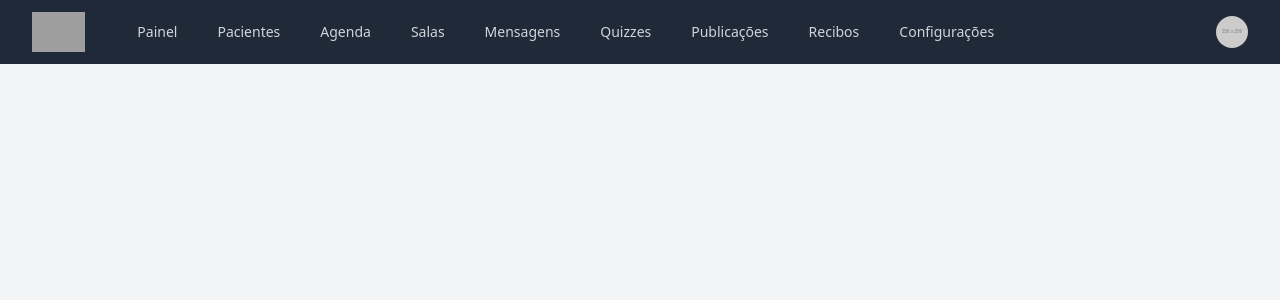
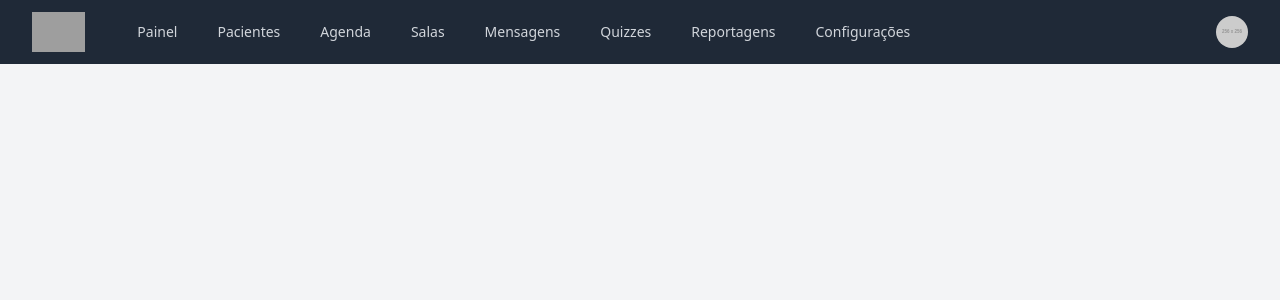
Before and after one commit to klausedu/animapsique, a PHP site: page /area_logada/psicologa/templates/header.php in a window 1280 px wide. Shown: the top 300 px of the page. Run offline with PHP 8.4, Linux system fonts and the light colour scheme; grey boxes labelled with a size stand in for pictures from a placeholder-image service; data that the repository does not hold is empty; some libraries are stand-ins or nearby versions; grey boxes are pictures that could not be loaded.

Commit message:
Update header.php

```diff
--- a/area_logada/psicologa/templates/header.php
+++ b/area_logada/psicologa/templates/header.php
@@ -2,9 +2,7 @@
 // Tenta buscar a cor primária da base de dados.
 $cor_primaria = '#38b2ac'; // Cor padrão (teal-500)
 try {
-    // A função conectar() deve estar disponível a partir do ficheiro que inclui este header.
     if (!function_exists('conectar')) {
-       // O caminho precisa de ser ajustado para subir três níveis a partir de /area_logada/psicologa/templates/
        require_once __DIR__ . '/../../../includes/db.php';
     }
     $pdo_header = conectar();
@@ -14,9 +12,7 @@ try {
     if ($resultado && !empty($resultado['texto'])) {
         $cor_primaria = htmlspecialchars($resultado['texto']);
     }
-} catch (Exception $e) {
-    // Se houver um erro, simplesmente usa a cor padrão.
-}
+} catch (Exception $e) {}
 ?>
 <!DOCTYPE html>
 <html lang="pt-BR" class="h-full bg-gray-100">
@@ -51,8 +47,7 @@ try {
                             <a href="salas_atendimento.php" class="text-gray-300 hover:bg-gray-700 hover:text-white rounded-md px-3 py-2 text-sm font-medium">Salas</a>
                             <a href="mensagens.php" class="text-gray-300 hover:bg-gray-700 hover:text-white rounded-md px-3 py-2 text-sm font-medium">Mensagens</a>
                             <a href="quizzes.php" class="text-gray-300 hover:bg-gray-700 hover:text-white rounded-md px-3 py-2 text-sm font-medium">Quizzes</a>
-                            <a href="publicacoes.php" class="text-gray-300 hover:bg-gray-700 hover:text-white rounded-md px-3 py-2 text-sm font-medium">Publicações</a>
-                            <a href="recibos.php" class="text-gray-300 hover:bg-gray-700 hover:text-white rounded-md px-3 py-2 text-sm font-medium">Recibos</a>
+                            <a href="reportagens.php" class="text-gray-300 hover:bg-gray-700 hover:text-white rounded-md px-3 py-2 text-sm font-medium">Reportagens</a>
                             <a href="configuracoes_site.php" class="text-gray-300 hover:bg-gray-700 hover:text-white rounded-md px-3 py-2 text-sm font-medium">Configurações</a>
                         </div>
                     </div>
@@ -89,8 +84,7 @@ try {
                  <a href="salas_atendimento.php" class="text-gray-300 hover:bg-gray-700 hover:text-white block rounded-md px-3 py-2 text-base font-medium">Salas</a>
                  <a href="mensagens.php" class="text-gray-300 hover:bg-gray-700 hover:text-white block rounded-md px-3 py-2 text-base font-medium">Mensagens</a>
                  <a href="quizzes.php" class="text-gray-300 hover:bg-gray-700 hover:text-white block rounded-md px-3 py-2 text-base font-medium">Quizzes</a>
-                 <a href="publicacoes.php" class="text-gray-300 hover:bg-gray-700 hover:text-white block rounded-md px-3 py-2 text-base font-medium">Publicações</a>
-                 <a href="recibos.php" class="text-gray-300 hover:bg-gray-700 hover:text-white block rounded-md px-3 py-2 text-base font-medium">Recibos</a>
+                 <a href="reportagens.php" class="text-gray-300 hover:bg-gray-700 hover:text-white block rounded-md px-3 py-2 text-base font-medium">Reportagens</a>
                  <a href="configuracoes_site.php" class="text-gray-300 hover:bg-gray-700 hover:text-white block rounded-md px-3 py-2 text-base font-medium">Configurações</a>
             </div>
             <div class="border-t border-gray-700 pt-4 pb-3">
```
